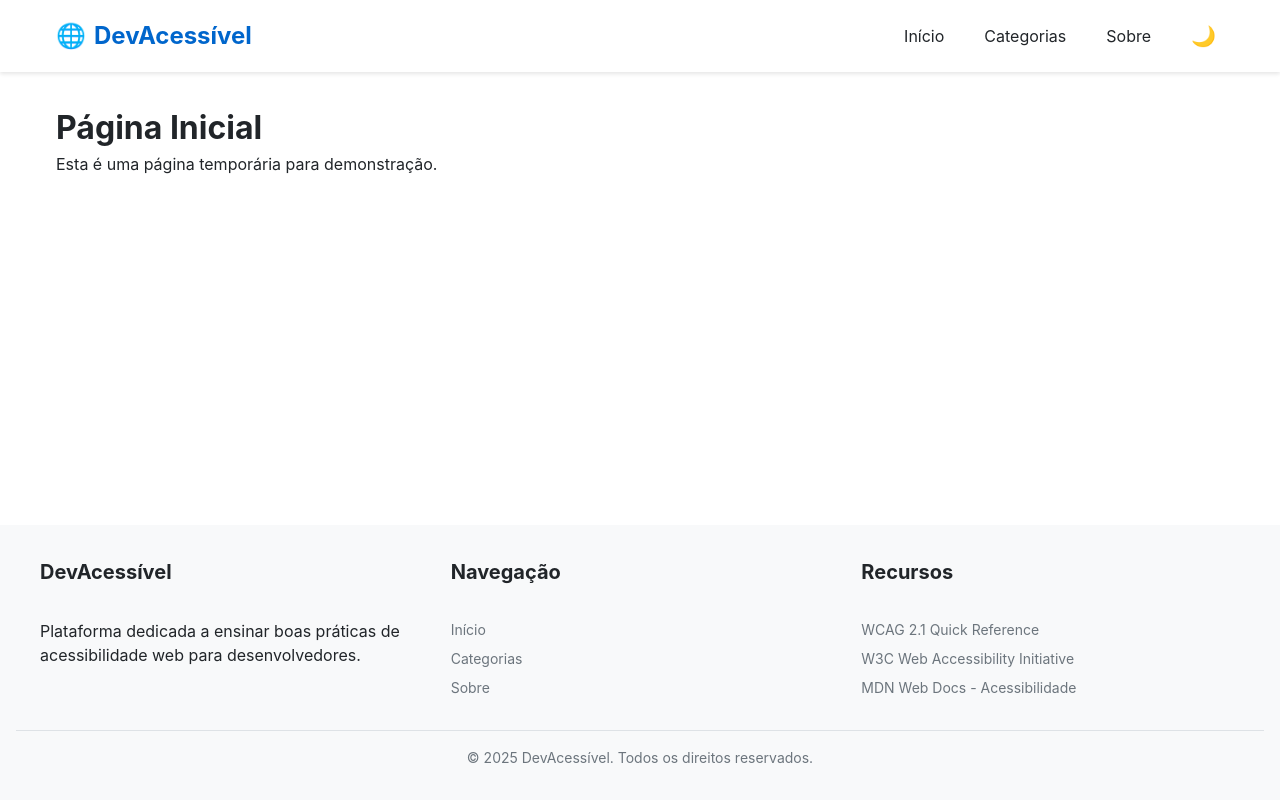
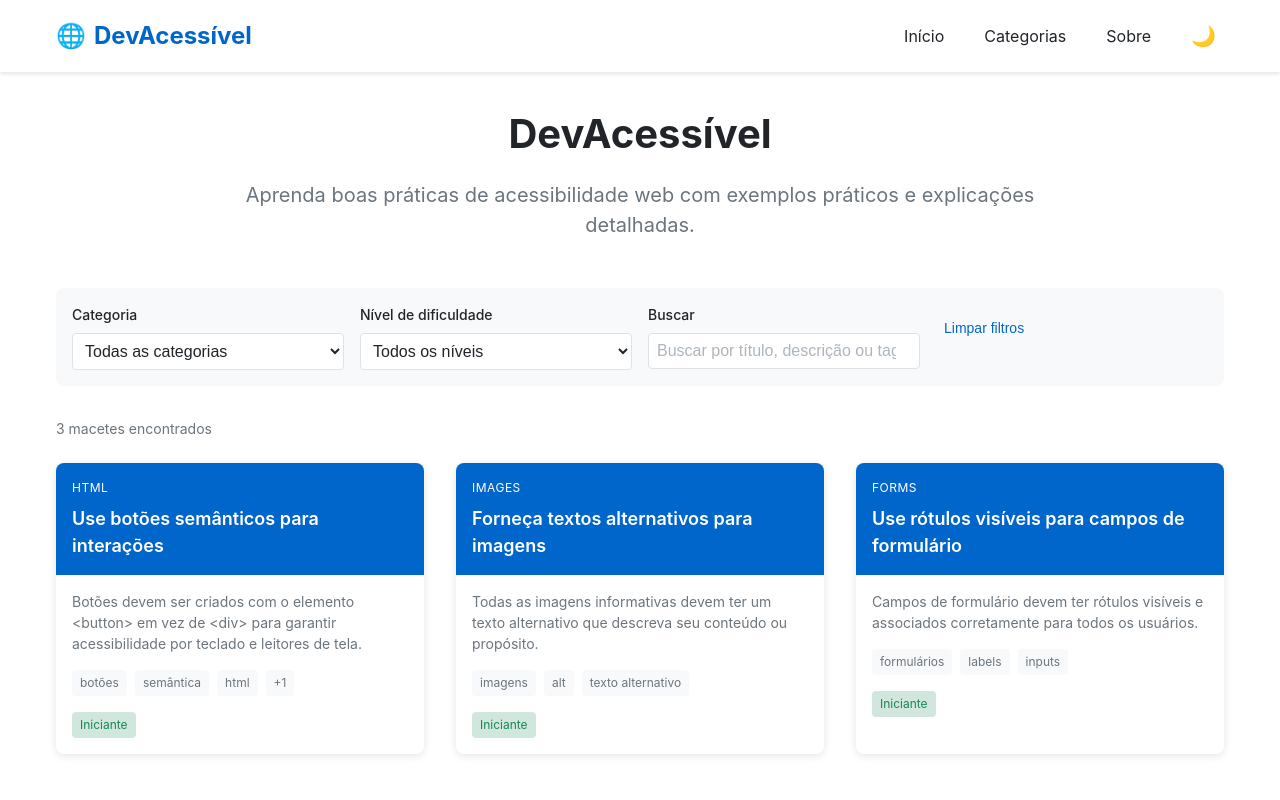
Before and after one commit to ValeriaRoyal/DevAcessivel, a React (Vite) app: page / in a window 1280 px wide. Shown: the top 800 px of the page. Built offline with nearby package versions, Linux system fonts and the light colour scheme.

Commit message:
Implementar página inicial com lista de macetes e filtros

```diff
--- a/src/components/features/FilterBar.tsx
+++ b/src/components/features/FilterBar.tsx
@@ -1,6 +1,6 @@
 import { useState } from 'react';
 import styled from 'styled-components';
-import { Category, Difficulty } from '../../models/interfaces/Tip';
+import { Category, Difficulty } from '../../models/interfaces';
 
 interface FilterBarProps {
   categories: Category[];
--- a/src/components/features/TipCard.tsx
+++ b/src/components/features/TipCard.tsx
@@ -1,6 +1,6 @@
 import { Link } from 'react-router-dom';
 import styled from 'styled-components';
-import { Tip } from '../../models/interfaces/Tip';
+import { Tip } from '../../models/interfaces';
 
 interface TipCardProps {
   tip: Tip;
--- a/src/controllers/hooks/useTips.ts
+++ b/src/controllers/hooks/useTips.ts
@@ -1,6 +1,6 @@
 import { useState, useEffect, useMemo } from 'react';
 import { tips as initialTips } from '../../models/data/tips';
-import { Tip, Category, Difficulty } from '../../models/interfaces/Tip';
+import { Tip, Category, Difficulty } from '../../models/interfaces';
 
 interface UseTipsProps {
   initialCategory?: Category | 'all';
--- a/src/pages/HomePage.tsx
+++ b/src/pages/HomePage.tsx
@@ -3,10 +3,8 @@ import { useTips } from '../controllers/hooks/useTips';
 import { FilterBar } from '../components/features/FilterBar';
 import { TipCard } from '../components/features/TipCard';
 
-const HomeContainer = styled.main`
-  max-width: 1200px;
-  margin: 0 auto;
-  padding: 2rem 1rem;
+const HomeContainer = styled.div`
+  width: 100%;
 `;
 
 const Hero = styled.section`
@@ -87,7 +85,7 @@ export const HomePage = () => {
   } = useTips();
 
   return (
-    <HomeContainer id="main-content">
+    <HomeContainer>
       <Hero>
         <HeroTitle>DevAcessível</HeroTitle>
         <HeroSubtitle>
--- a/src/routes/AppRoutes.tsx
+++ b/src/routes/AppRoutes.tsx
@@ -1,4 +1,5 @@
 import { Routes, Route } from 'react-router-dom';
+import { HomePage } from '../pages/HomePage';
 
 // Página temporária para demonstração
 const TempPage = ({ title }: { title: string }) => (
@@ -14,7 +15,7 @@ const TempPage = ({ title }: { title: string }) => (
 export const AppRoutes = () => {
   return (
     <Routes>
-      <Route path="/" element={<TempPage title="Página Inicial" />} />
+      <Route path="/" element={<HomePage />} />
       <Route path="/categorias" element={<TempPage title="Categorias" />} />
       <Route path="/sobre" element={<TempPage title="Sobre" />} />
       <Route path="*" element={<TempPage title="Página não encontrada" />} />
```
